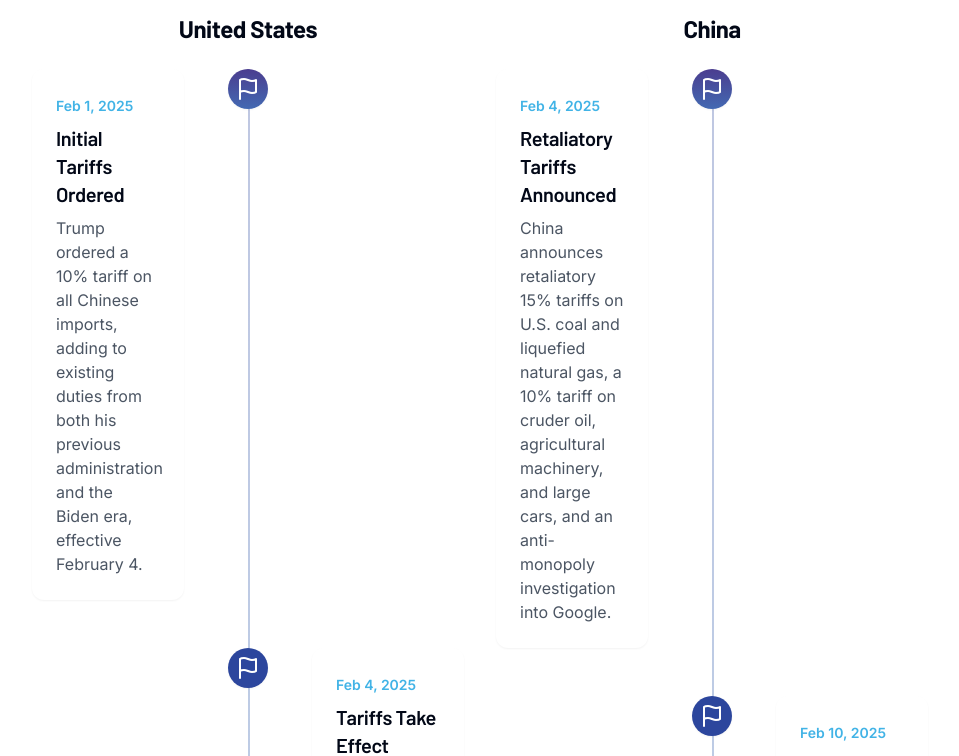
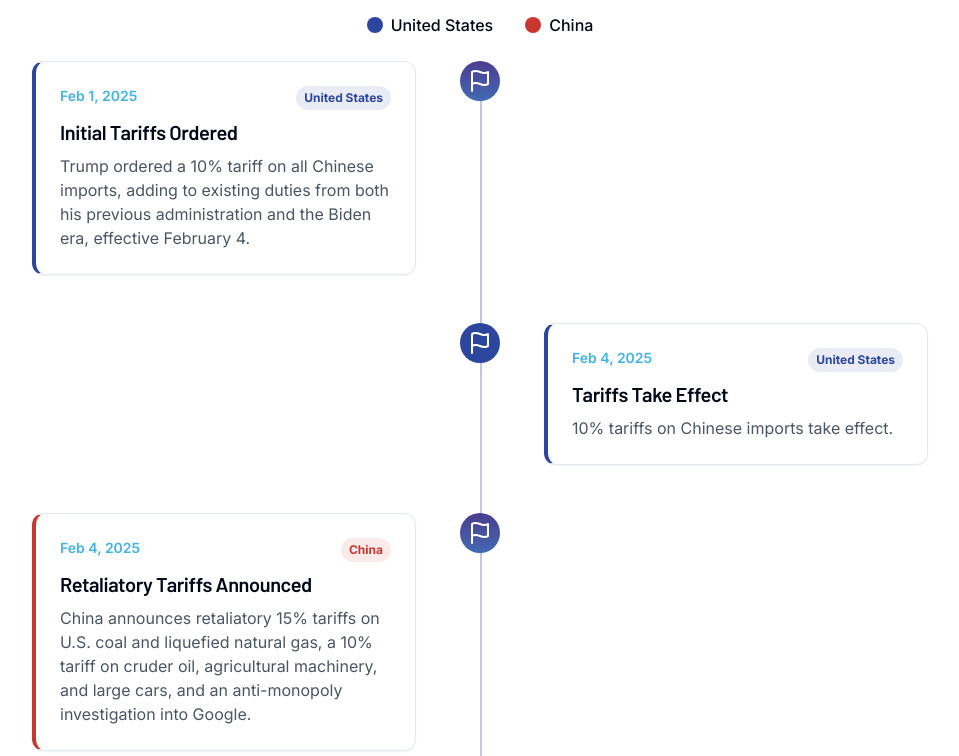
Before and after one commit to yatrib/global-trade-mapper-explorer, a React (Vite) app: page / in a window 1280 px wide. Shown: the part 1460-2216 px from the top of the page, without its empty margins (160-1119 px from the left). Built offline with nearby package versions, Linux system fonts and the light colour scheme; no server answers; the database is empty.

Commit message:
Combine timeline events
Combine US and China timeline events into a single timeline, adding flags to differentiate between countries.

```diff
--- a/src/components/Timeline.tsx
+++ b/src/components/Timeline.tsx
@@ -3,6 +3,7 @@ import React from 'react';
 import { Flag, AlertTriangle, TrendingUp } from 'lucide-react';
 import { cn } from '@/lib/utils';
 import { Tabs, TabsContent, TabsList, TabsTrigger } from '@/components/ui/tabs';
+import { Card, CardContent } from '@/components/ui/card';
 
 interface TimelineEvent {
   date: string;
@@ -10,131 +11,155 @@ interface TimelineEvent {
   description: string;
   icon: React.ReactNode;
   isHighlighted?: boolean;
+  country: 'us' | 'china';
 }
 
-// U.S. - China timeline events data
-const usEvents: TimelineEvent[] = [
+// Combined US and China timeline events data, sorted by date
+const combinedUsChina: TimelineEvent[] = [
   {
     date: 'Feb 1, 2025',
     title: 'Initial Tariffs Ordered',
     description: 'Trump ordered a 10% tariff on all Chinese imports, adding to existing duties from both his previous administration and the Biden era, effective February 4.',
     icon: <Flag className="h-6 w-6 text-white" />,
-    isHighlighted: true
+    isHighlighted: true,
+    country: 'us'
   },
   {
     date: 'Feb 4, 2025',
     title: 'Tariffs Take Effect',
     description: '10% tariffs on Chinese imports take effect.',
-    icon: <Flag className="h-6 w-6 text-white" />
+    icon: <Flag className="h-6 w-6 text-white" />,
+    country: 'us'
+  },
+  {
+    date: 'Feb 4, 2025',
+    title: 'Retaliatory Tariffs Announced',
+    description: 'China announces retaliatory 15% tariffs on U.S. coal and liquefied natural gas, a 10% tariff on cruder oil, agricultural machinery, and large cars, and an anti-monopoly investigation into Google.',
+    icon: <Flag className="h-6 w-6 text-white" />,
+    isHighlighted: true,
+    country: 'china'
+  },
+  {
+    date: 'Feb 10, 2025',
+    title: 'Tariffs Implementation',
+    description: 'China imposes 15% tariffs on coal and liquefied natural gas products, and 10% tariffs on crude oil, agricultural machinery, and large-engine cars imported from the U.S.',
+    icon: <Flag className="h-6 w-6 text-white" />,
+    country: 'china'
   },
   {
     date: 'Mar 4, 2025',
     title: 'Tariffs Doubled',
     description: 'Trump doubles tariffs on all Chinese imports to 20%.',
     icon: <TrendingUp className="h-6 w-6 text-white" />,
-    isHighlighted: true
+    isHighlighted: true,
+    country: 'us'
+  },
+  {
+    date: 'Mar 4, 2025',
+    title: 'Agricultural Tariffs Announced',
+    description: 'China announces 15% tariffs on U.S. chicken, wheat, corn, and cotton, and a 10% tariff on sorghum, soybeans, pork, beef, aquatic products, fruits, vegetables, and dairy products (effective Mar 10) and expands export controls to two dozen additional U.S. firms.',
+    icon: <AlertTriangle className="h-6 w-6 text-white" />,
+    isHighlighted: true,
+    country: 'china'
+  },
+  {
+    date: 'Mar 10, 2025',
+    title: 'Farm Products Tariffs',
+    description: 'China\'s tariffs on American farm products take effect.',
+    icon: <Flag className="h-6 w-6 text-white" />,
+    country: 'china'
   },
   {
     date: 'Apr 2, 2025',
     title: '"Liberation Day" Agenda',
     description: 'Trump announces new 34% tariff on Chinese imports.',
-    icon: <Flag className="h-6 w-6 text-white" />
+    icon: <Flag className="h-6 w-6 text-white" />,
+    country: 'us'
+  },
+  {
+    date: 'Apr 4, 2025',
+    title: 'Matching Tariffs Announced',
+    description: 'China announces a matching 34% tariff on all U.S. imports (effective Apr 10), expands rare earth export controls, and sanctions 27 more U.S. companies.',
+    icon: <AlertTriangle className="h-6 w-6 text-white" />,
+    isHighlighted: true,
+    country: 'china'
   },
   {
     date: 'Apr 7, 2025',
     title: 'Additional Tariff Threat',
     description: 'Trump threatens an additional 50% tariff on China, which could raise total tariffs to 104%.',
     icon: <AlertTriangle className="h-6 w-6 text-white" />,
-    isHighlighted: true
+    isHighlighted: true,
+    country: 'us'
   },
   {
     date: 'Apr 9, 2025',
     title: 'Selective Tariff Pause',
     description: 'Trump pauses reciprocal tariffs for 90 days for most countries, but keeps China at 125%.',
-    icon: <Flag className="h-6 w-6 text-white" />
+    icon: <Flag className="h-6 w-6 text-white" />,
+    country: 'us'
+  },
+  {
+    date: 'Apr 9, 2025',
+    title: 'Additional Tariffs Response',
+    description: 'China responds with an additional 50% tariff on all U.S. goods (effective Apr 10), raising total duties to 84%.',
+    icon: <AlertTriangle className="h-6 w-6 text-white" />,
+    isHighlighted: true,
+    country: 'china'
   },
   {
     date: 'Apr 10, 2025',
     title: 'Total Tariff Clarification',
     description: 'White House clarifies total China tariff is 145% when fentanyl-related duties are included.',
-    icon: <Flag className="h-6 w-6 text-white" />
+    icon: <Flag className="h-6 w-6 text-white" />,
+    country: 'us'
   },
   {
     date: 'Apr 11, 2025',
     title: 'Electronics Tariff Exemption',
     description: 'The U.S. exempts most countries from electronics tariffs under its reciprocal policy but keeps a 20% rate on Chinese electronics.',
-    icon: <Flag className="h-6 w-6 text-white" />
+    icon: <Flag className="h-6 w-6 text-white" />,
+    country: 'us'
+  },
+  {
+    date: 'Apr 11, 2025',
+    title: 'Total Tariff Increase',
+    description: 'China raises its total duties on all U.S. goods to 125%.',
+    icon: <AlertTriangle className="h-6 w-6 text-white" />,
+    isHighlighted: true,
+    country: 'china'
   },
   {
     date: 'Apr 22, 2025',
     title: 'Diplomatic Stance',
     description: 'Trump says he\'s waiting for Xi to initiate talks and claims a "very good relationship."',
-    icon: <Flag className="h-6 w-6 text-white" />
+    icon: <Flag className="h-6 w-6 text-white" />,
+    country: 'us'
+  },
+  {
+    date: 'Apr 22, 2025',
+    title: 'Diplomatic Strategy',
+    description: 'Xi avoids direct talks, instead launches diplomatic outreach to other trade partners.',
+    icon: <Flag className="h-6 w-6 text-white" />,
+    country: 'china'
   },
   {
     date: 'Apr 23, 2025',
     title: 'Potential Tariff Reduction',
     description: 'Trump signals potential tariff reduction: base rate may drop from 145% to 50–65%, with strategic items still facing up to 100%.',
     icon: <TrendingUp className="h-6 w-6 text-white" />,
-    isHighlighted: true
+    isHighlighted: true,
+    country: 'us'
   }
 ];
 
-const chinaEvents: TimelineEvent[] = [
-  {
-    date: 'Feb 4, 2025',
-    title: 'Retaliatory Tariffs Announced',
-    description: 'China announces retaliatory 15% tariffs on U.S. coal and liquefied natural gas, a 10% tariff on cruder oil, agricultural machinery, and large cars, and an anti-monopoly investigation into Google.',
-    icon: <Flag className="h-6 w-6 text-white" />,
-    isHighlighted: true
-  },
-  {
-    date: 'Feb 10, 2025',
-    title: 'Tariffs Implementation',
-    description: 'China imposes 15% tariffs on coal and liquefied natural gas products, and 10% tariffs on crude oil, agricultural machinery, and large-engine cars imported from the U.S.',
-    icon: <Flag className="h-6 w-6 text-white" />
-  },
-  {
-    date: 'Mar 4, 2025',
-    title: 'Agricultural Tariffs Announced',
-    description: 'China announces 15% tariffs on U.S. chicken, wheat, corn, and cotton, and a 10% tariff on sorghum, soybeans, pork, beef, aquatic products, fruits, vegetables, and dairy products (effective Mar 10) and expands export controls to two dozen additional U.S. firms.',
-    icon: <AlertTriangle className="h-6 w-6 text-white" />,
-    isHighlighted: true
-  },
-  {
-    date: 'Mar 10, 2025',
-    title: 'Farm Products Tariffs',
-    description: 'China\'s tariffs on American farm products take effect.',
-    icon: <Flag className="h-6 w-6 text-white" />
-  },
-  {
-    date: 'Apr 4, 2025',
-    title: 'Matching Tariffs Announced',
-    description: 'China announces a matching 34% tariff on all U.S. imports (effective Apr 10), expands rare earth export controls, and sanctions 27 more U.S. companies.',
-    icon: <AlertTriangle className="h-6 w-6 text-white" />,
-    isHighlighted: true
-  },
-  {
-    date: 'Apr 9, 2025',
-    title: 'Additional Tariffs Response',
-    description: 'China responds with an additional 50% tariff on all U.S. goods (effective Apr 10), raising total duties to 84%.',
-    icon: <AlertTriangle className="h-6 w-6 text-white" />,
-    isHighlighted: true
-  },
-  {
-    date: 'Apr 11, 2025',
-    title: 'Total Tariff Increase',
-    description: 'China raises its total duties on all U.S. goods to 125%.',
-    icon: <AlertTriangle className="h-6 w-6 text-white" />,
-    isHighlighted: true
-  },
-  {
-    date: 'Apr 22, 2025',
-    title: 'Diplomatic Strategy',
-    description: 'Xi avoids direct talks, instead launches diplomatic outreach to other trade partners.',
-    icon: <Flag className="h-6 w-6 text-white" />
-  }
-];
+// Sort events by date string
+const sortedEvents = [...combinedUsChina].sort((a, b) => {
+  // Parse date strings into comparable format (assuming format is 'MMM D, YYYY')
+  const dateA = new Date(a.date);
+  const dateB = new Date(b.date);
+  return dateA.getTime() - dateB.getTime();
+});
 
 const TimelineComponent: React.FC<{ events: TimelineEvent[] }> = ({ events }) => {
   return (
@@ -155,7 +180,8 @@ const TimelineComponent: React.FC<{ events: TimelineEvent[] }> = ({ events }) =>
               <div className="absolute left-1/2 transform -translate-x-1/2 z-10">
                 <div className={cn(
                   "w-10 h-10 rounded-full flex items-center justify-center shadow-sm",
-                  event.isHighlighted ? "bg-infomineo-gradient" : "bg-infomineo-blue"
+                  event.isHighlighted ? "bg-infomineo-gradient" :
+                    event.country === 'us' ? "bg-infomineo-blue" : "bg-infomineo-red"
                 )}>
                   {event.icon}
                 </div>
@@ -166,11 +192,24 @@ const TimelineComponent: React.FC<{ events: TimelineEvent[] }> = ({ events }) =>
                 "w-[calc(50%-2rem)]",
                 isEven ? "pr-8" : "pl-8"
               )}>
-                <div className="bg-white p-6 rounded-xl shadow-sm hover:shadow-md transition-shadow duration-300">
-                  <span className="text-sm font-semibold text-infomineo-light inline-block mb-2">{event.date}</span>
-                  <h3 className="text-xl font-semibold mb-2">{event.title}</h3>
-                  <p className="text-gray-600">{event.description}</p>
-                </div>
+                <Card className={cn(
+                  "hover:shadow-md transition-shadow duration-300",
+                  event.country === 'us' ? "border-l-4 border-l-infomineo-blue" : "border-l-4 border-l-infomineo-red"
+                )}>
+                  <CardContent className="p-6">
+                    <div className="flex items-start justify-between mb-2">
+                      <span className="text-sm font-semibold text-infomineo-light">{event.date}</span>
+                      <span className={cn(
+                        "text-xs font-bold px-2 py-1 rounded-full",
+                        event.country === 'us' ? "bg-infomineo-blue/10 text-infomineo-blue" : "bg-infomineo-red/10 text-infomineo-red"
+                      )}>
+                        {event.country === 'us' ? 'United States' : 'China'}
+                      </span>
+                    </div>
+                    <h3 className="text-xl font-semibold mb-2">{event.title}</h3>
+                    <p className="text-gray-600">{event.description}</p>
+                  </CardContent>
+                </Card>
               </div>
             </div>
           );
@@ -196,17 +235,18 @@ const Timeline: React.FC = () => {
         </TabsList>
 
         {/* U.S. - China Tab Content */}
-        <TabsContent value="us-china" className="space-y-12">
-          <div className="grid grid-cols-1 md:grid-cols-2 gap-8">
-            <div>
-              <h3 className="text-2xl font-bold mb-6 text-center">United States</h3>
-              <TimelineComponent events={usEvents} />
+        <TabsContent value="us-china">
+          <div className="mb-6 flex justify-center gap-8">
+            <div className="flex items-center gap-2">
+              <div className="w-4 h-4 bg-infomineo-blue rounded-full"></div>
+              <span className="font-medium">United States</span>
             </div>
-            <div>
-              <h3 className="text-2xl font-bold mb-6 text-center">China</h3>
-              <TimelineComponent events={chinaEvents} />
+            <div className="flex items-center gap-2">
+              <div className="w-4 h-4 bg-infomineo-red rounded-full"></div>
+              <span className="font-medium">China</span>
             </div>
           </div>
+          <TimelineComponent events={sortedEvents} />
         </TabsContent>
 
         {/* U.S. - Canada & Mexico Tab Content - Empty for now */}
```
